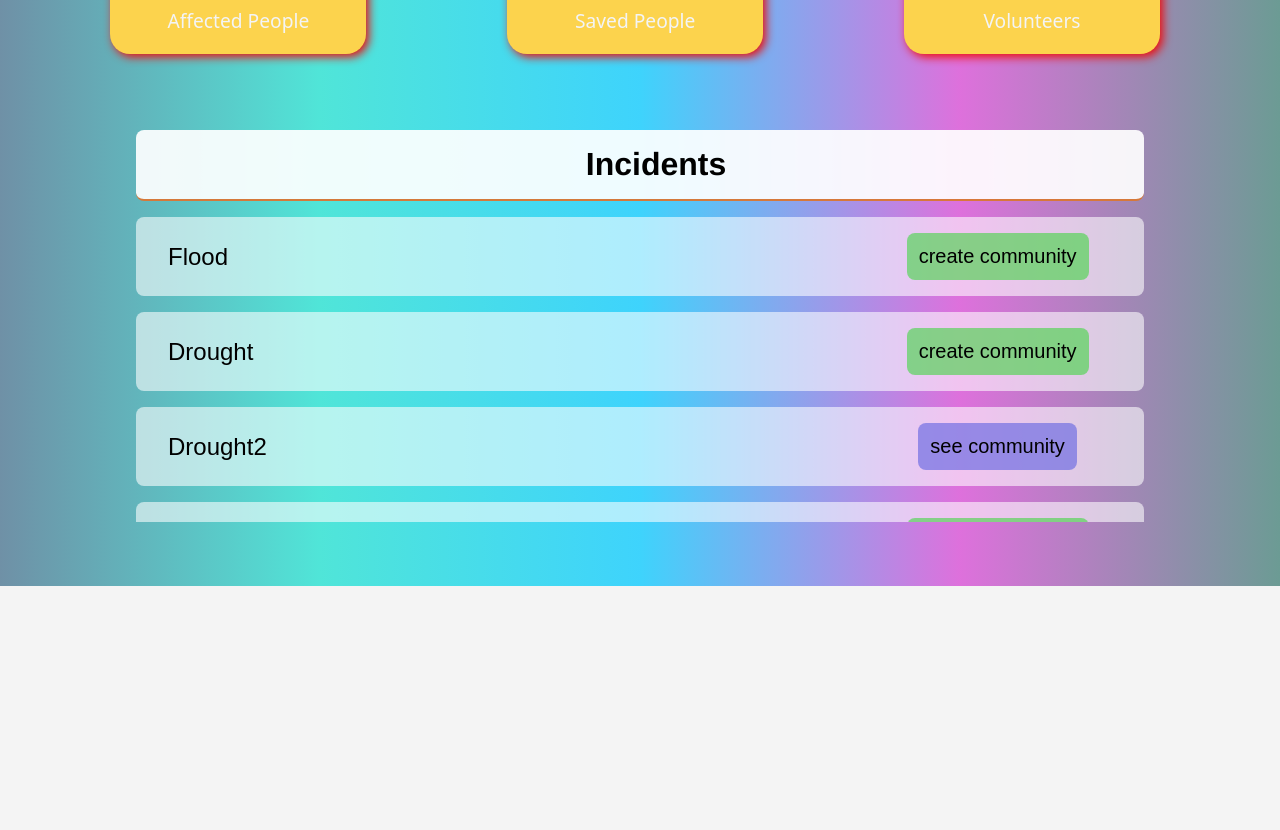
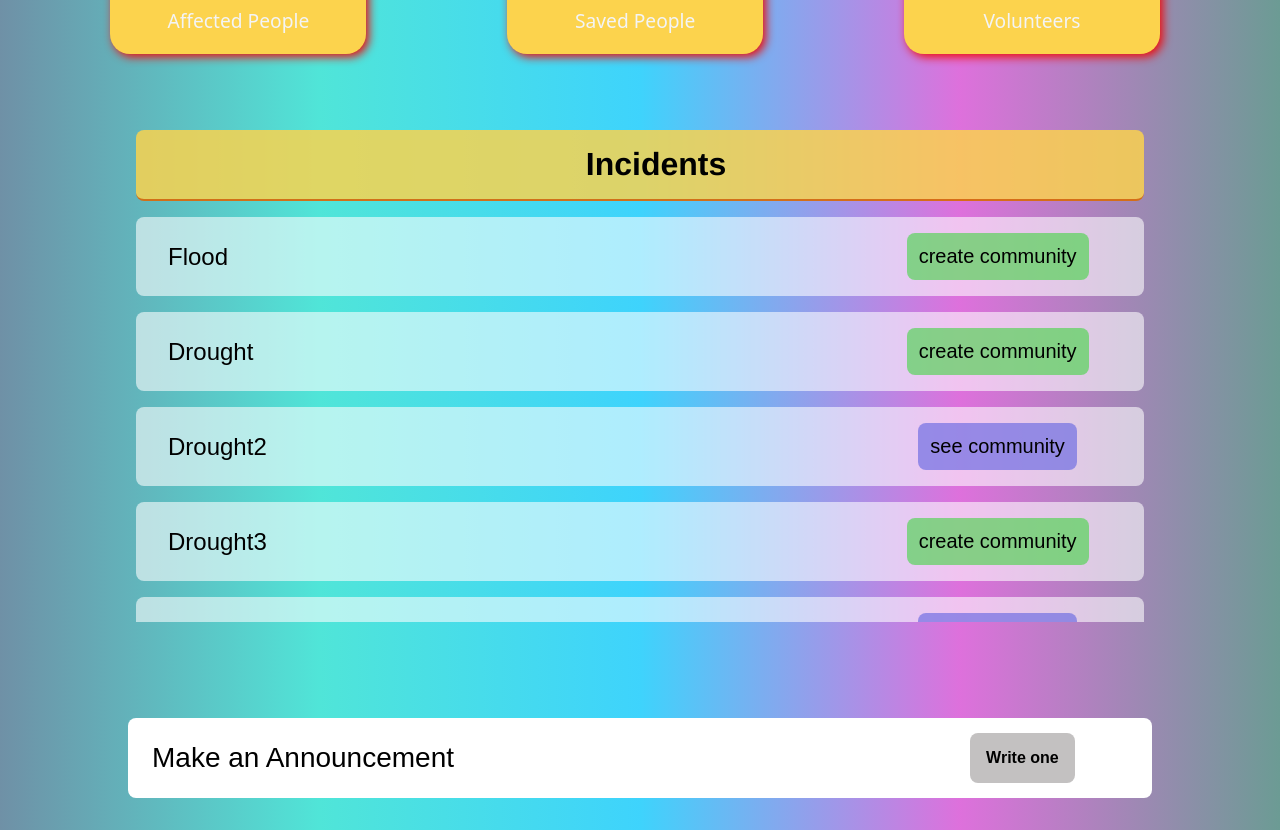
Before and after one commit to arafatrahman216/Disaster-Management-System, a React (Create React App) app in the folder client/: page /profile/1 in a window 1280 px wide. Shown: the part 1100-1930 px from the top of the page. Before the commit the page ends 1686 px from the top, so only its background shows below. Built offline with nearby package versions, Linux system fonts and the light colour scheme.

Commit message:
tried to do annoncement, but failed to show announcements

```diff
--- a/client/src/assets/CSS/Incidents.css
+++ b/client/src/assets/CSS/Incidents.css
@@ -1,7 +1,7 @@
 .incidents{
     width:80%;
     min-width: 700px;
-    height:400px;
+    height:500px;
     display:flex;
     flex-direction: column;
     margin:4rem 0rem 4rem 0rem;
@@ -24,7 +24,7 @@
     padding-bottom: 1rem;
     padding-left: 2rem;
     margin:.5rem;
-    background-color: rgba(255, 255, 255, 0.916);
+    background-color: rgba(252, 211, 77, 0.835);
     border-radius: .5rem;
     position:sticky;
     top:.5rem;
--- /dev/null
+++ b/client/src/assets/CSS/makeAnnouncement.css
@@ -0,0 +1,75 @@
+.makeAnnouncement{
+    width:80%;
+    min-width: 700px;
+    margin:2rem;
+    background-color: white;
+    border-radius:.5rem;
+    display:flex;
+    flex-direction: column;
+    align-items: center;
+}
+
+.makeAnnHeader{
+    width:100%;
+    background-color: white;
+    display:flex;
+    align-items: center;
+    border-radius: 1rem;
+}
+
+.makeAnnHeader span{
+    display:block;
+    width:70%;
+    font-size: 1.75rem;
+    padding:1rem;
+    margin:.5rem;
+}
+
+.makeAnnButton{
+    display:block;
+    font-size: 1rem;
+    font-weight: 700;
+    padding:1rem;
+    margin:auto;
+    border-radius: .5rem;
+    border:none;
+    background-color: rgba(138, 134, 134, 0.511);
+}
+
+.makeAnnButton:hover{
+    background-color: rgba(138, 134, 134, 0.657);
+}
+
+.makeAnnButton:active{
+    box-shadow: 0px 0px 12px 7px rgba(59, 96, 198, 0.398);
+    background-color: rgba(138, 134, 134, 0.642);
+    scale:1.03;
+}
+
+.publishAnnButton{
+    display:block;
+    font-size: 1rem;
+    font-weight: 700;
+    padding:1rem;
+    margin:auto;
+    border-radius: .5rem;
+    border:none;
+    background-color: rgba(66, 172, 43, 0.635);
+}
+
+.publishAnnButton:hover{
+    background-color: rgba(30, 123, 20, 0.609);
+}
+
+.publishAnnButton:active{
+    box-shadow: 0px 0px 12px 7px rgba(0, 0, 0, 0.226);
+    background-color: rgba(27, 86, 14, 0.635);
+}
+
+.AnnTextArea{
+    margin:1rem;
+    width:70%;
+    font-size:1.5rem;
+    border-radius: .5rem;
+    resize:none;
+}
--- /dev/null
+++ b/client/src/pages/Announcement.js
@@ -0,0 +1,22 @@
+import { useSelector } from "react-redux";
+import {useState} from 'react';
+
+const Announcement=function(){
+    const [announcements,setAnnouncements]=useState([]);
+    const tempAnnouncements=useSelector((state)=>state.announcementReducer.announcements);
+    setAnnouncements(tempAnnouncements);
+    console.log(announcements);
+    return(
+        <>
+            <div>
+                {
+                    announcements.map((announcement)=>
+                        <div id={announcement.id}>{announcement.text}</div>
+                    )
+                }
+            </div>
+        </>
+    )
+}
+
+export default Announcement;
--- a/client/src/pages/Profile.js
+++ b/client/src/pages/Profile.js
@@ -1,9 +1,11 @@
 import Statistics from "../components/Statistics";
-import { useState } from "react";
+import { useState,useEffect } from "react";
 import '../assets/CSS/Profile.css';
 import { useSelector,useDispatch } from "react-redux";
 import '../assets/CSS/Incidents.css';
 import {useNavigate} from 'react-router-dom';
+import '../assets/CSS/makeAnnouncement.css';
+import { addAnnouncement } from "../redux/reducer/announcementSlice";
 
 const Admin=function (){
     let [Name,setName]=useState('aveerup');
@@ -16,9 +18,19 @@ const Admin=function (){
     let [profileInfoThana,setProfileInfoThana]=useState(false);
     let [profileInfoDistrict,setProfileInfoDistrict]=useState(false);
     let [profileInfoPhnNum,setProfileInfoPhnNum]=useState(false);
+    let [makeAnnActive,setMakeAnnActive]=useState(false);
+    let [annTextAreaHeight,setAnnTextAreaHeight]=useState('3rem');
+    let [announcement,setAnnouncement]=useState('');
+
+    const announcements = useSelector((state) => state.announcementReducer.announcements);
+
+    useEffect(() => {
+        console.log("Current announcements:", announcements);
+    }, [announcements]);
 
     let incidents=useSelector((state)=>state.incidentReducer.incidents);
-    let anouncements=useSelector((state)=>state.anouncementReducer.anouncements);
+
+    const dispatch=useDispatch();
 
     const handleDoubleClick = (field) => {
         switch(field) {
@@ -52,6 +64,28 @@ const Admin=function (){
         if(e.target.className==="seeCommunityButton"){
             navigate(`../../community/${e.target.id}`)
         }
+    }
+
+    const writeAnnouncement=()=>{
+        setMakeAnnActive(true);
+    }
+
+    const publishAnnouncement=()=>{
+        const userId='6';
+        console.log(announcement);
+        dispatch(addAnnouncement({userId,announcement}));
+    }
+
+    const resizeAnnTextArea1=(event)=>{
+        const textarea = event.target;
+        textarea.style.height = 'auto';
+    }
+
+    const resizeAnnTextArea2=(event)=>{
+        const textarea = event.target;
+        const newHeight = `${textarea.scrollHeight}px`;
+
+        setAnnTextAreaHeight(newHeight);
     }
 
     return(
@@ -112,13 +146,25 @@ const Admin=function (){
                 {
                     incidents.map(
                         (incident)=>
-                            <div id={incident.incidentId} class="incident"><span>{incident.incidentName}</span><button id={incident.incidentId} class={incident.commId?"createCommunityButton":"seeCommunityButton"} onClick={(e)=>{console.log(e); incidentButtonHandler(e);}}>{incident.commId?"create community":"see community"}</button></div>
+                            <div id={incident.incidentId} class="incident" ><span>{incident.incidentName}</span><button id={incident.incidentId} class={incident.commId?"createCommunityButton":"seeCommunityButton"} onClick={(e)=>{console.log(e); incidentButtonHandler(e);}}>{incident.commId?"create community":"see community"}</button></div>
                     )
                 }
             </div>
 
-            <div class="makeAnouncement">
-
+            <div class="makeAnnouncement">
+                <div class='makeAnnHeader'>
+                    <span>Make an Announcement</span>
+                    {
+                        makeAnnActive?
+                            (<button class='publishAnnButton' onClick={()=>{publishAnnouncement()}}>Publish</button>):
+                            (<button class='makeAnnButton' onClick={()=>{writeAnnouncement()}}>Write one</button>)
+                    }
+                </div>
+                {
+                    makeAnnActive?
+                        (<textarea class="AnnTextArea" style={{height:`${annTextAreaHeight}`}} value={announcement} onChange={(e)=>{setAnnouncement(e.target.value); resizeAnnTextArea1(e); resizeAnnTextArea2(e);}}></textarea>):
+                        null
+                }
             </div>
         </>
     );
--- a/client/src/redux/reducer/announcementSlice.js
+++ b/client/src/redux/reducer/announcementSlice.js
@@ -1,29 +1,59 @@
-import {createSlice} from '@reduxjs/toolkit';
+// import {createSlice} from '@reduxjs/toolkit';
+// import { nanoid } from 'nanoid';
+
+// const initialState={
+//     announcements:[]
+// }
+
+// const announcementSlice=createSlice({
+//     name:'announcement',
+//     initialState,
+//     reducers:{
+//         addAnnouncement:(state,action)=>{
+//             const announcement={
+//                 id:nanoid(),
+//                 author:action.payload.userId,
+//                 text:action.payload.announcement
+//             }
+//             state.announcements.push(announcement);
+//         },
+//         removeAnnouncement:(state,action)=>{
+//             state.announcements=state.announcements.filter(
+//                 (announcement)=>announcement.id!=action.payload.id
+//             )
+//         }
+//     }
+// })
+
+// export const {addAnnouncement,removeAnnouncement}=announcementSlice.actions;
+// export default announcementSlice.reducer;
+
+import { createSlice } from '@reduxjs/toolkit';
 import { nanoid } from 'nanoid';
 
-const initialState={
-    anouncements:[]
-}
+const initialState = {
+    announcements: []
+};
 
-const anouncementSlice=createSlice({
-    name:'anouncement',
+const announcementSlice = createSlice({
+    name: 'announcement',
     initialState,
-    reducers:{
-        addAnouncement:(state,action)=>{
-            const anouncement={
-                id:nanoid(),
-                author:action.payload.userId,
-                text:action.payload.anouncement
-            }
-            state.anouncements.push(anouncement);
+    reducers: {
+        addAnnouncement: (state, action) => {
+            const announcement = {
+                id: nanoid(), // generates a unique ID
+                author: action.payload.userId, // gets userId from payload
+                text: action.payload.announcement // gets announcement text from payload
+            };
+            state.announcements.push(announcement);
         },
-        removeAnouncement:(state,action)=>{
-            state.anouncements=state.anouncements.filter(
-                (anouncement)=>anouncement.id!=action.payload.id
-            )
+        removeAnnouncement: (state, action) => {
+            state.announcements = state.announcements.filter(
+                (announcement) => announcement.id !== action.payload.id
+            );
         }
     }
-})
+});
 
-export const {addAnouncement,removeAnouncement}=anouncementSlice.actions;
-export default anouncementSlice.reducer;
+export const { addAnnouncement, removeAnnouncement } = announcementSlice.actions;
+export default announcementSlice.reducer;
--- a/client/src/redux/store/store.js
+++ b/client/src/redux/store/store.js
@@ -1,13 +1,13 @@
 import {configureStore} from '@reduxjs/toolkit'
 import loggedInReducer from '../reducer/loggedInSlice'
 import incidentReducer from '../reducer/incidentSlice'
-import anouncementReducer from '../reducer/announcementSlice'
+import announcementReducer from '../reducer/announcementSlice'
 
 export const store=configureStore({
     reducer:{
         loggedInReducer,
         incidentReducer,
-        anouncementReducer
+        announcementReducer
     }
 })
 
--- a/client/src/routes/AllRoutes.js
+++ b/client/src/routes/AllRoutes.js
@@ -5,6 +5,7 @@ import { Header } from '../components/Header';
 import Map from '../components/Map';
 import {Auth} from '../pages/Auth';
 import Profile from '../pages/Profile';
+import Announcement from '../pages/Announcement';
 
 export const AllRoutes = () => {
     const username= 'Arafat';
@@ -27,6 +28,7 @@ export const AllRoutes = () => {
         <Route path="/profile/:id" element={<Profile/>}/>
         <Route path='/community/chat' element={<h1>chat</h1>} />
         <Route path='/community/:id' element={<h1>community</h1>}/>
+        <Route path='/announcements' element={<Announcement/>} />
         <Route path='*' element={<h1>404 ! Page Not Found</h1>} />
        </Routes></>
   )
```
